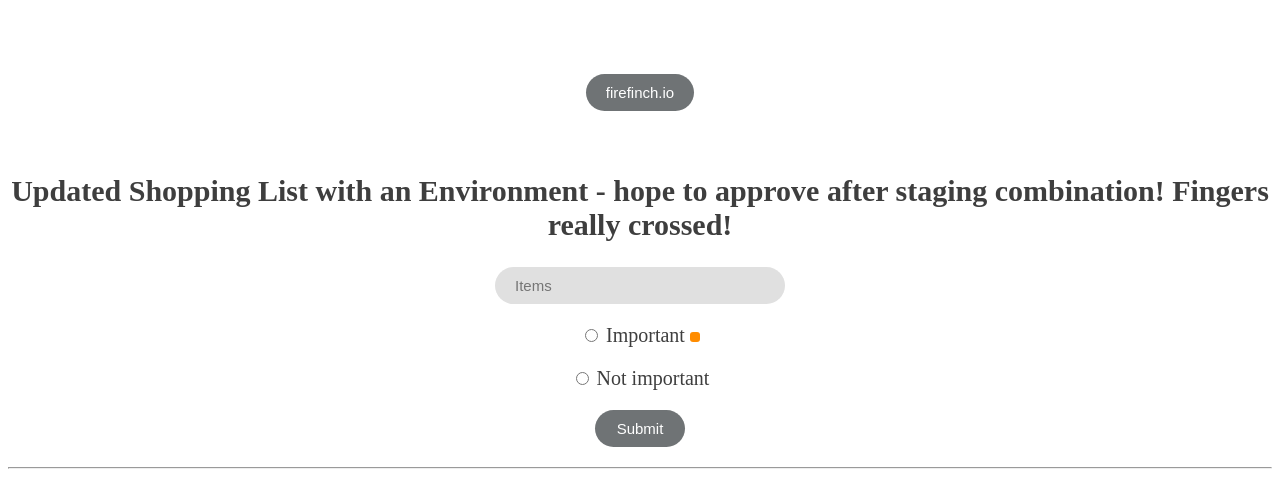
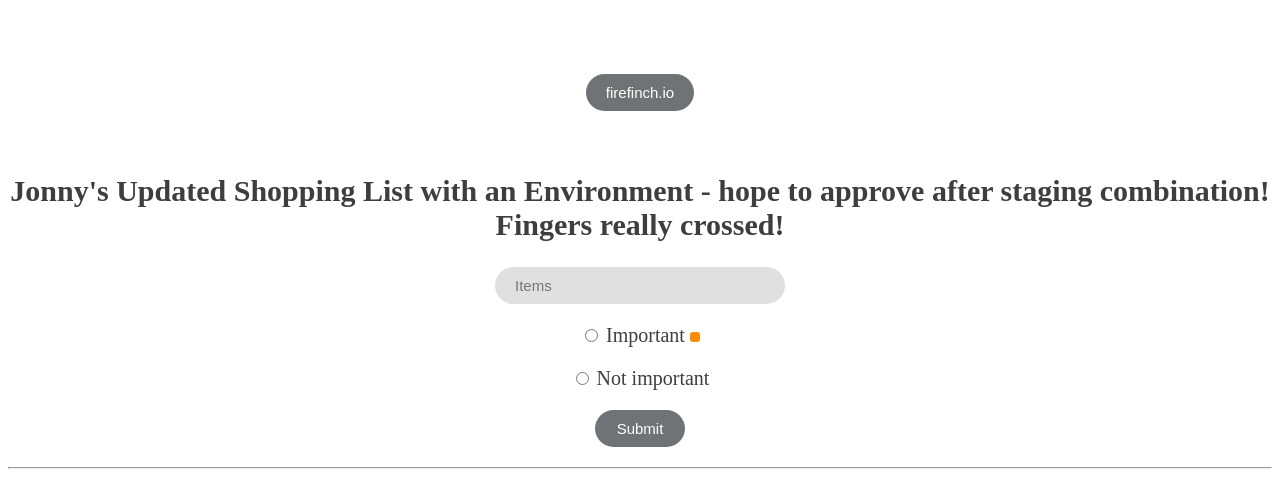
Before and after one commit to katy-smith/basic-flask-app, a Python web app: template flask/templates/index.html in a window 1280 px wide. Shown: the top 487 px of the page. Run offline with Jinja, Linux system fonts and the light colour scheme; the template is opened without the code that fills it, so the values that code supplies are empty.

Commit message:
Edit text

```diff
--- a/flask/templates/index.html
+++ b/flask/templates/index.html
@@ -23,7 +23,7 @@
         <br />
         <form method="post">
             <p>
-            <h2><label for="content">Updated Shopping List with an Environment - hope to approve after staging combination! Fingers really crossed!</label></h2>
+            <h2><label for="content">Jonny's Updated Shopping List with an Environment - hope to approve after staging combination! Fingers really crossed!</label></h2>
             </p>
             <p>
                 <input class="input_item" type="text" name="content" placeholder="Items" required />
```
Also changed, not shown: .github/workflows/feature-image_demo-image-app.yml.
